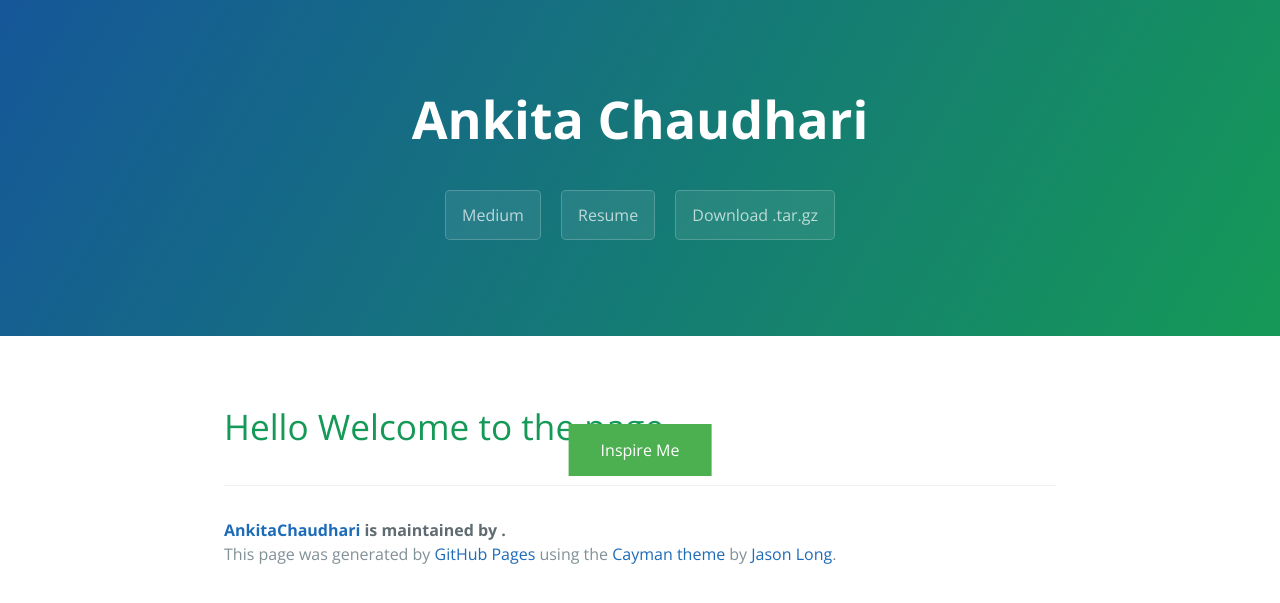
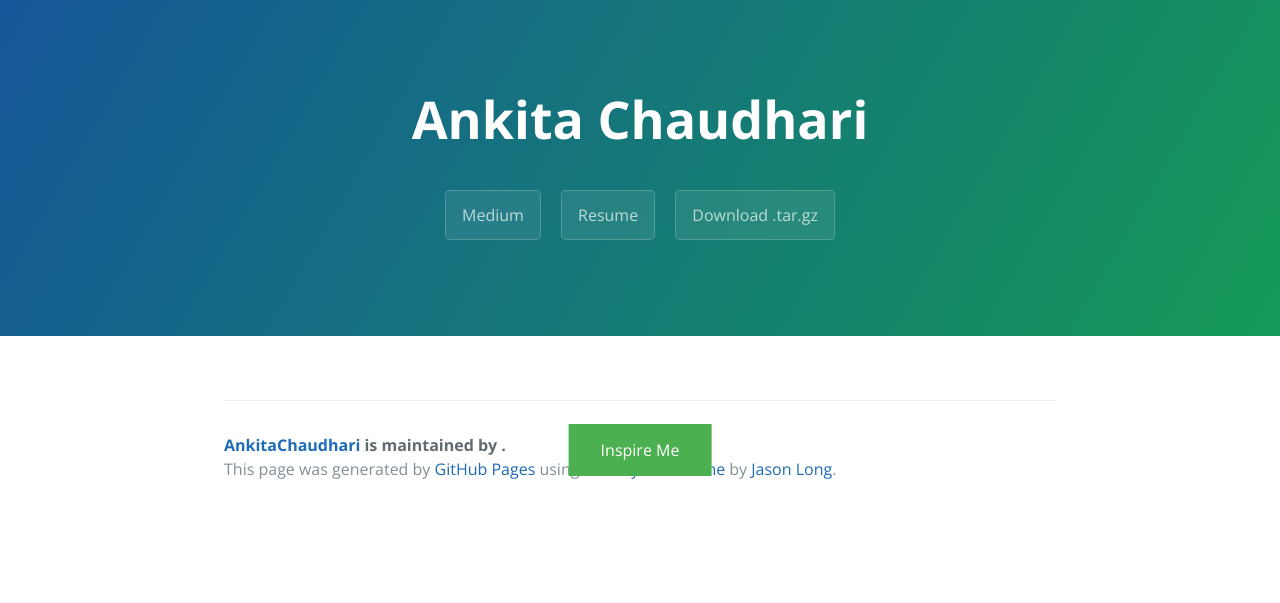
Before and after one commit to ank8ita/AnkitaChaudhari, a Jekyll site: the page built from index.md, in a window 1280 px wide. Shown: the top 603 px of the page. Built offline with Jekyll 4.4.1, drawn with Linux system fonts in a browser that asks for light colours; our own code applies the rules of GitHub Pages for plain Markdown files.

Commit message:
Update index.md

```diff
--- a/index.md
+++ b/index.md
@@ -1,7 +1,7 @@
 <script src="test.js">
 </script>
 
- <h1>Hello Welcome to the page </h1>
+
  <div>
  <div class="container" id="quotesButton" display="block">
             <div class="buttonCenter">
```
